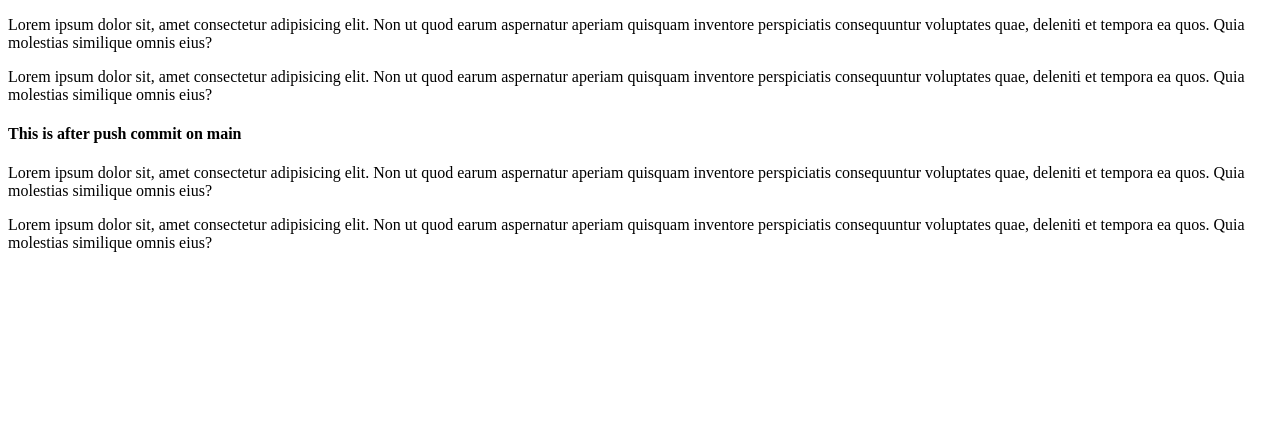
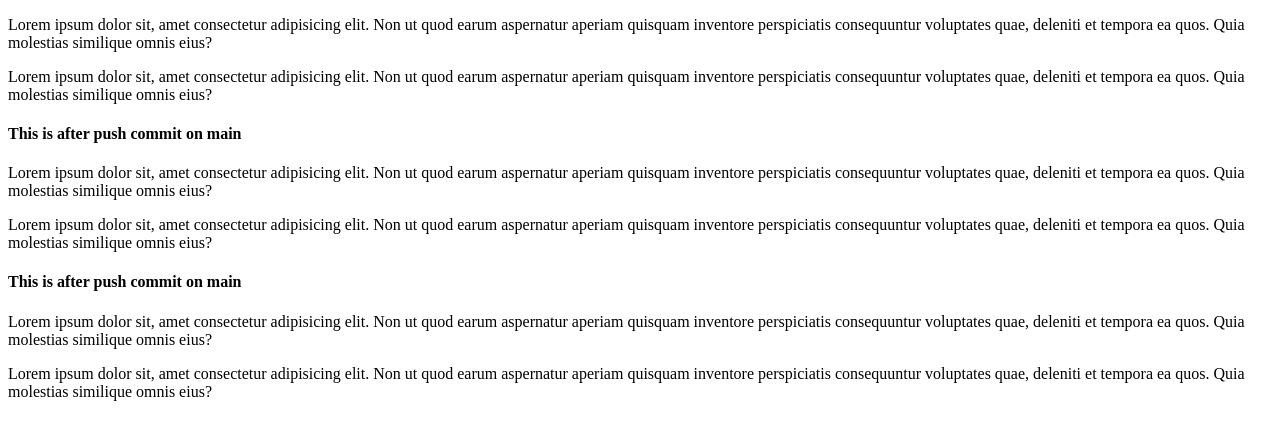
Before and after one commit to anitabaron/draft, a plain HTML site: page index.html in a window 1280 px wide. Shown: the part 105-544 px from the top of the page. Drawn offline with Linux system fonts and the light colour scheme.

Commit message:
comm 4 main

```diff
--- a/index.html
+++ b/index.html
@@ -37,6 +37,20 @@
         voluptates quae, deleniti et tempora ea quos. Quia molestias similique
         omnis eius?
       </p>
+
+      <h4>This is after push commit on main</h4>
+      <p>
+        Lorem ipsum dolor sit, amet consectetur adipisicing elit. Non ut quod
+        earum aspernatur aperiam quisquam inventore perspiciatis consequuntur
+        voluptates quae, deleniti et tempora ea quos. Quia molestias similique
+        omnis eius?
+      </p>
+      <p>
+        Lorem ipsum dolor sit, amet consectetur adipisicing elit. Non ut quod
+        earum aspernatur aperiam quisquam inventore perspiciatis consequuntur
+        voluptates quae, deleniti et tempora ea quos. Quia molestias similique
+        omnis eius?
+      </p>
     </body>
   </html>
 </html>
```
